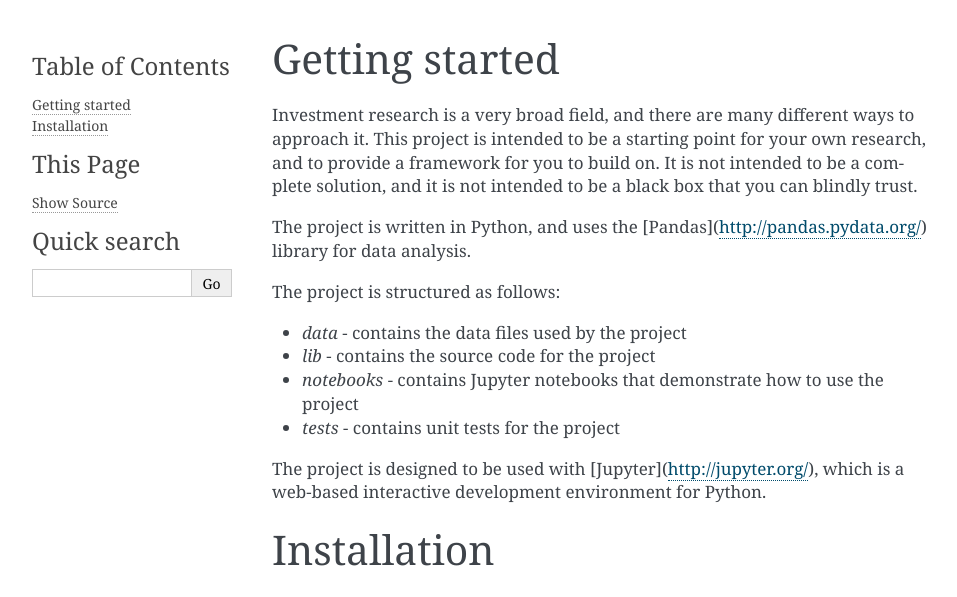
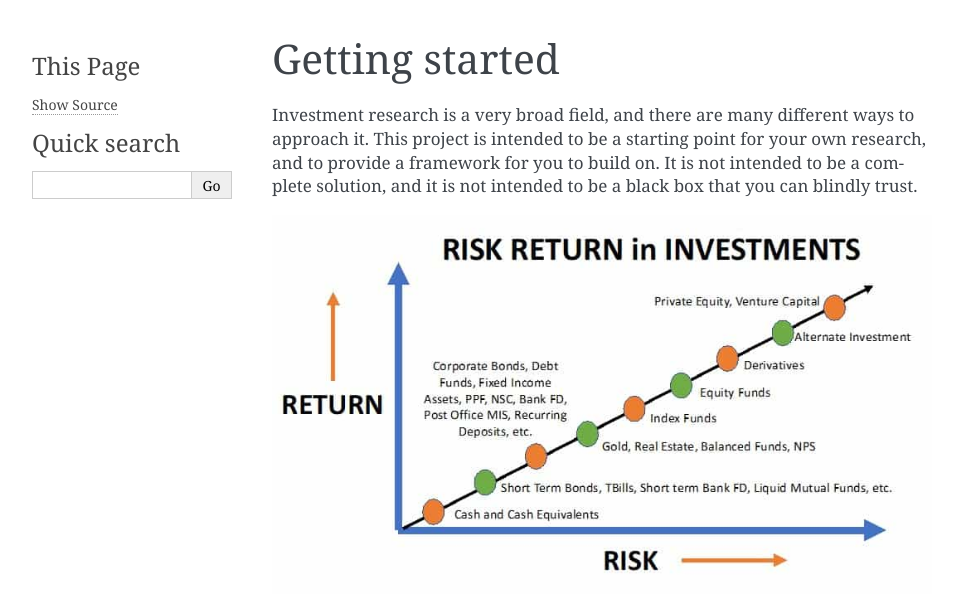
Before and after one commit to rahulmisal27/invest_research_doc, a Sphinx documentation site: the page built from docs/getting-started.rst, in a window 1280 px wide. Shown: the top 597 px of the page, without its empty margins (148-1105 px from the left). Built offline with Sphinx 7.4.7, drawn with Linux system fonts in a browser that asks for light colours; some of the changed text lies outside the part shown; grey boxes are pictures that could not be loaded.

Commit message:
Updating the doc

```diff
--- a/docs/conf.py
+++ b/docs/conf.py
@@ -26,7 +26,8 @@
 
 # Add any Sphinx extension module names here, as strings. They can be extensions
 # coming with Sphinx (named 'sphinx.ext.*') or your custom ones.
-extensions = ['sphinx.ext.autodoc']
+extensions = ['sphinx.ext.autodoc', 'sphinx.ext.intersphinx',
+    'sphinxcontrib.youtube']
 
 # Add any paths that contain templates here, relative to this directory.
 templates_path = ['_templates']
--- a/docs/getting-started.rst
+++ b/docs/getting-started.rst
@@ -5,18 +5,6 @@
 This project is intended to be a starting point for your own research, and to provide a framework for you to build on.
 It is not intended to be a complete solution, and it is not intended to be a black box that you can blindly trust.
 
-The project is written in Python, and uses the [Pandas](http://pandas.pydata.org/) library for data analysis.
+.. image:: /images/Risk-Return-Tradeoff.png
 
-The project is structured as follows:
-
-* `data` - contains the data files used by the project
-* `lib` - contains the source code for the project
-* `notebooks` - contains Jupyter notebooks that demonstrate how to use the project
-* `tests` - contains unit tests for the project
-
-The project is designed to be used with [Jupyter](http://jupyter.org/), which is a web-based interactive development environment for Python.
-
-
-Installation
-============
-The project requires Python 3.5 or later.
+.. youtube:: 8TJQhQ2GZ0Y
```
Also changed, not shown: docs/images/Risk-Return-Tradeoff.png (added), 16 other files.
